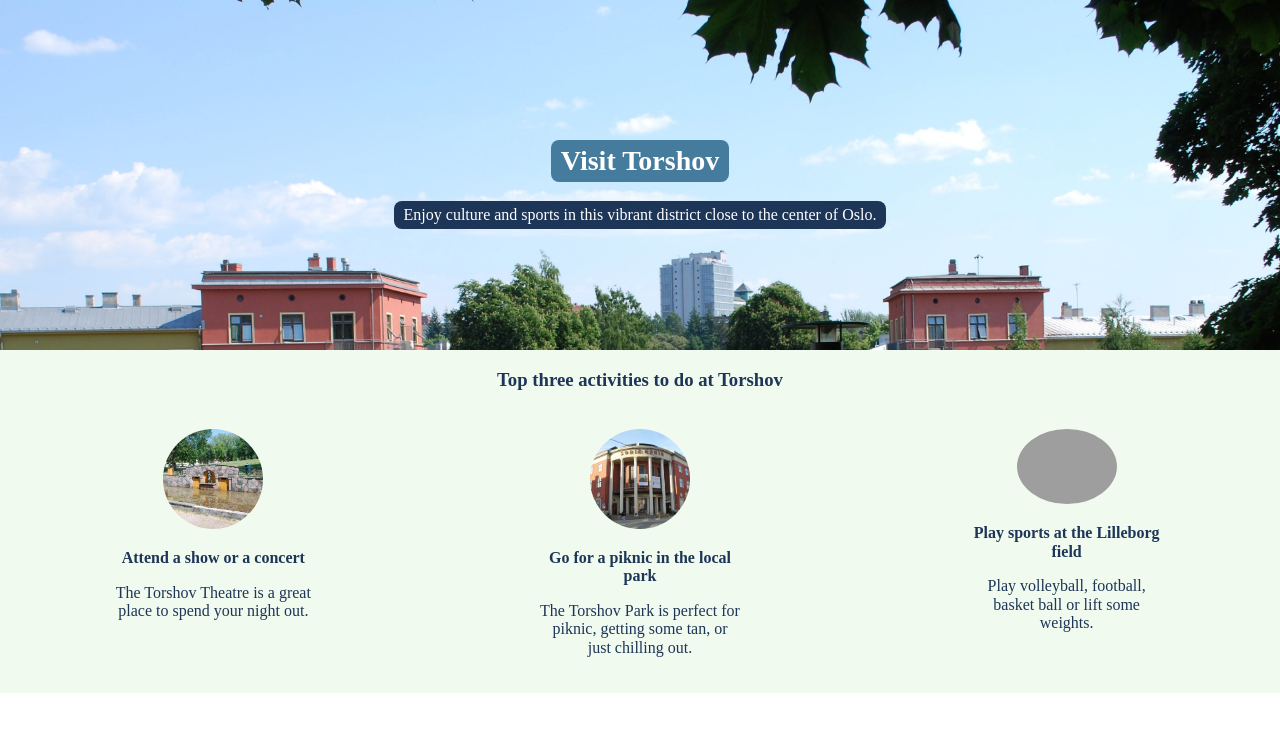
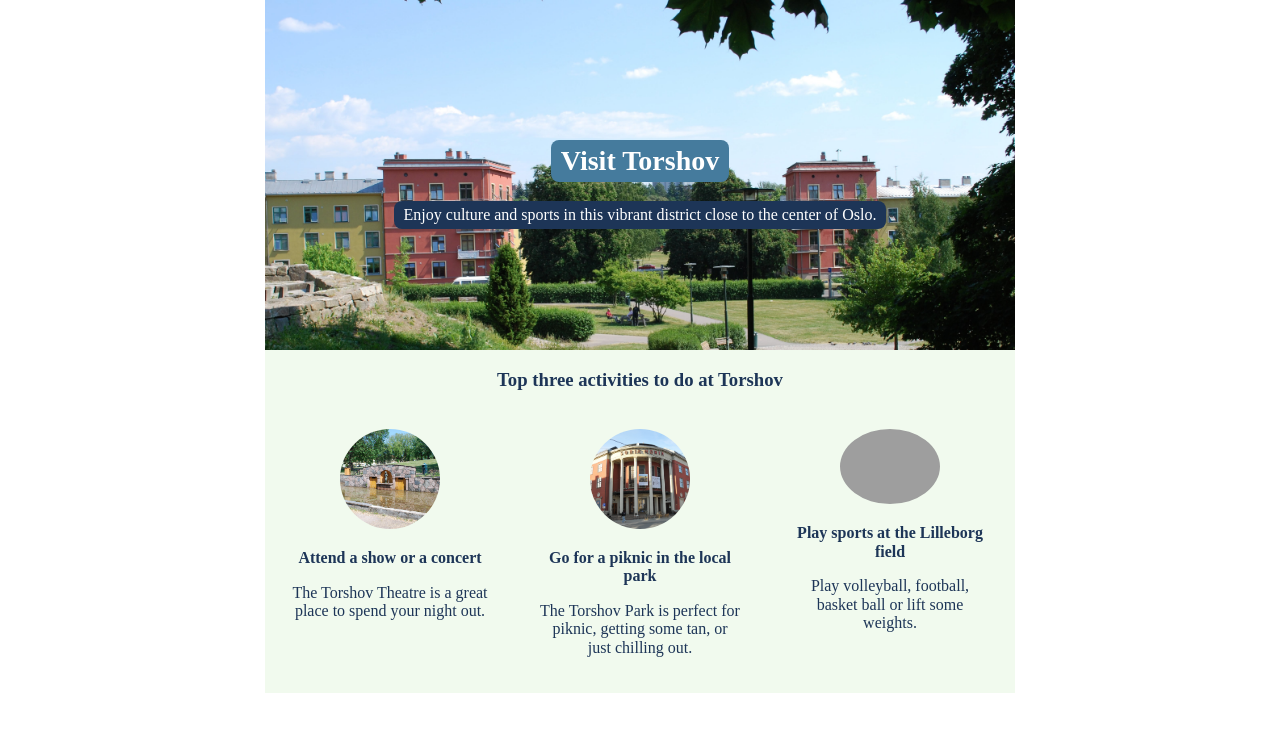
Before and after one commit to shonchong/scrimba-solo-project, a website built with Vite: page index.html in a window 1280 px wide. Shown: the top 740 px of the page. Built offline with nearby package versions, Linux system fonts and the light colour scheme; grey boxes are pictures that could not be loaded.

Commit message:
Update styles.css

```diff
--- a/styles.css
+++ b/styles.css
@@ -9,8 +9,10 @@
 */
 
 body {
-    margin: 0;
+    margin: 0 auto;
     text-align: center;
+    width: 750px;
+
 }
 
 img {
```
